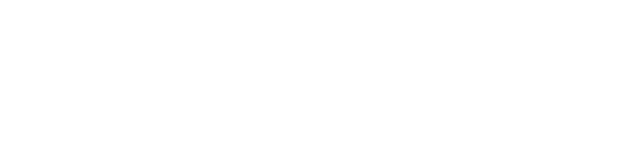
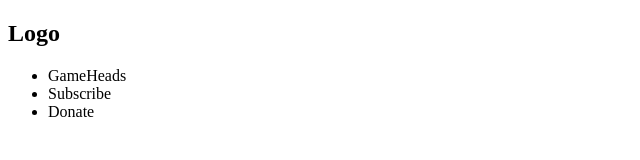
Before and after one commit to 3salaz/gh-magazine, a website: page index.html in a window 1280 px wide. Shown: the whole page, without its empty margins (0-640 px from the left). Drawn offline with Linux system fonts and the light colour scheme.

```diff
--- a/index.html
+++ b/index.html
@@ -7,6 +7,15 @@
     <title>Gh Mag</title>
 </head>
 <body>
-
+    <header>
+        <nav>
+            <h1>Logo</h1>
+            <ul>
+                <li>GameHeads</li>
+                <li>Subscribe</li>
+                <li>Donate</li>
+            </ul>
+        </nav>
+    </header>
 </body>
 </html>
```
Also changed, not shown: package.json (+6 -1 lines), 1 other file.
